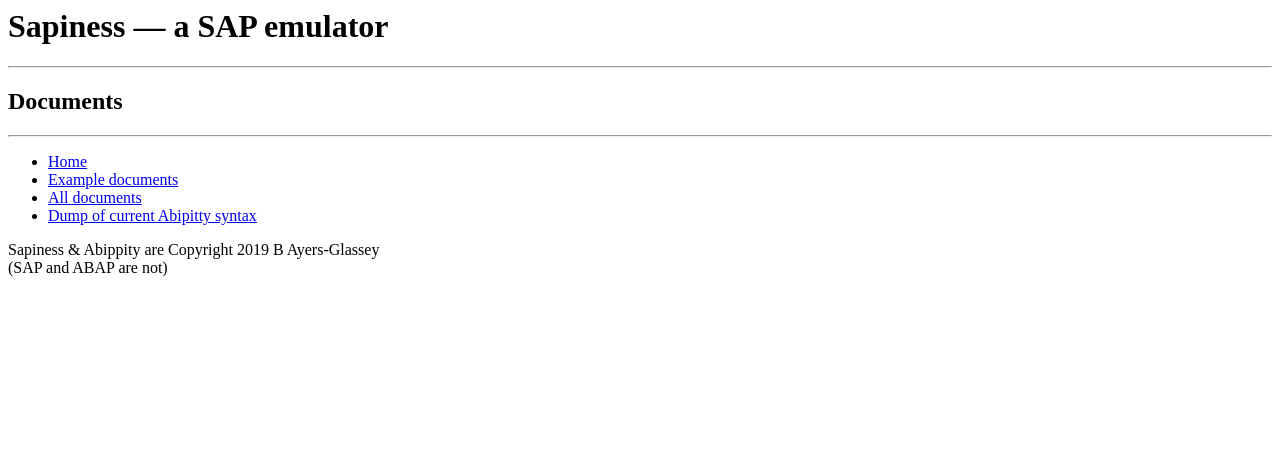
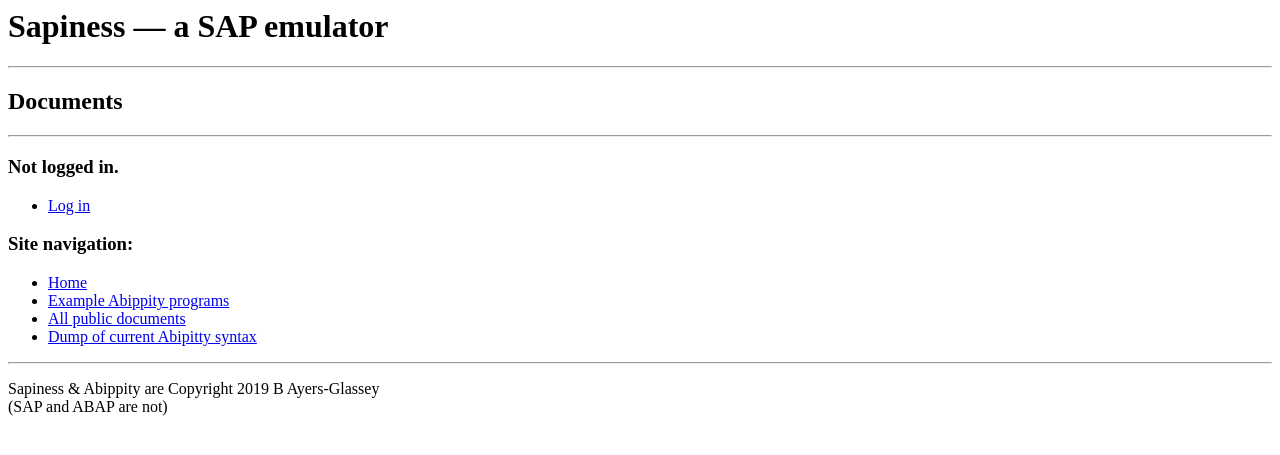
Before and after one commit to bayersglassey/abippity-sapiness, a Django app: page /documents/list/ in a window 1280 px wide. Shown: the top 455 px of the page. Run offline with Django 3.2, Linux system fonts and the light colour scheme; data that the repository does not hold is empty.

Commit message:
sapiness: user stuff shows up in HTML templates

```diff
--- a/sapiness/documents/templates/documents/list.html
+++ b/sapiness/documents/templates/documents/list.html
@@ -1,10 +1,28 @@
 {% extends "base.html" %}
 
 {% block main %}
-    <h2>Documents{% if owner %} for user: {{ owner }}{% endif %}</h2>
+    <h2>
+        {% if user and user == owner %}
+            My documents
+            (<a href="#TODO">add new</a>)
+        {% else %}
+            Documents{% if owner %} for user: {{ owner }}{% endif %}
+        {% endif %}
+    </h2>
+
+    {% if owner and owner.username == 'tutor' %}
+        <h3>(Example Abippity programs)<h3>
+    {% endif %}
+
     <ul>
         {% for document in document_list %}
-        <li><a href="{% url 'documents:detail' document.pk %}">{{ document }}</a></li>
+        <li>
+            <a href="{% url 'documents:detail' document.pk %}">{{ document }}</a>
+            {% if not owner and document.user %}
+                (by user:
+                <a href="{% url 'documents:list' %}?owner__username={{ document.user.username }}">{{ document.user }}</a>)
+            {% endif %}
+        </li>
         {% endfor %}
     </ul>
 {% endblock %}
--- a/sapiness/documents/views.py
+++ b/sapiness/documents/views.py
@@ -2,6 +2,7 @@
 import io
 
 from django.http import HttpResponse
+from django.db.models import Q
 from django.views.generic import ListView, DetailView
 from django.views.generic import TemplateView
 from django.contrib.auth import get_user_model
@@ -40,10 +41,15 @@ class DocumentListView(ListView):
             context['owner'] = owner
         return context
     def get_queryset(self):
+        user = self.request.user
+        if not user.is_authenticated: user = None
         queryset = super().get_queryset()
-        username = self.request.GET.get('owner__username')
-        if username is not None:
-            queryset = queryset.filter(user__username=username)
+        owner_username = self.request.GET.get('owner__username')
+        if owner_username is not None:
+            queryset = queryset.filter(user__username=owner_username)
+        if not user or not user.is_superuser:
+            queryset = queryset.filter(
+                Q(public_readable=True) | Q(user=user))
         return queryset
 
 class DocumentDetailView(DetailView):
@@ -53,6 +59,7 @@ class DocumentDetailView(DetailView):
     def get_context_data(self, object):
         context = super().get_context_data(object=object)
         context['args'] = '--run --report'
+        context['writable'] = object.writable_for_user(self.request.user)
         return context
 
     def dispatch(self, request, *args, **kwargs):
--- a/sapiness/site_templates/base.html
+++ b/sapiness/site_templates/base.html
@@ -6,14 +6,35 @@
 {% block body %}
     <h1>Sapiness &mdash; a SAP emulator</h1>
     <hr>
+
     {% block main %}{% endblock %}
     <hr>
+
+    {% if user and user.is_authenticated %}
+        <h3>
+            Logged in as user:
+            <a href="{% url 'documents:list' %}?owner__username={{ user.username }}">{{ user.username }}</a>
+        </h3>
+        <ul>
+            <li><a href="{% url 'documents:list' %}?owner__username={{ user.username }}">See your documents</a></li>
+            <li><a href="#TODO">Log out</a></li>
+        </ul>
+    {% else %}
+        <h3>Not logged in.</h3>
+        <ul>
+            <li><a href="#TODO">Log in</a></li>
+        </ul>
+    {% endif %}
+
+    <h3>Site navigation:</h3>
     <ul>
         <li><a href="{% url 'home' %}">Home</a></li>
-        <li><a href="{% url 'documents:list' %}?owner__username=tutor">Example documents</a></li>
-        <li><a href="{% url 'documents:list' %}">All documents</a></li>
+        <li><a href="{% url 'documents:list' %}?owner__username=tutor">Example Abippity programs</a></li>
+        <li><a href="{% url 'documents:list' %}">All public documents</a></li>
         <li><a href="{% url 'documents:keywords_help' %}">Dump of current Abipitty syntax</a></li>
     </ul>
+
+    <hr>
     <p>
         Sapiness &amp; Abippity are Copyright 2019 B Ayers-Glassey
         <br>
```
Also changed, not shown: sapiness/documents/templates/documents/detail.html (+17 -2 lines).
